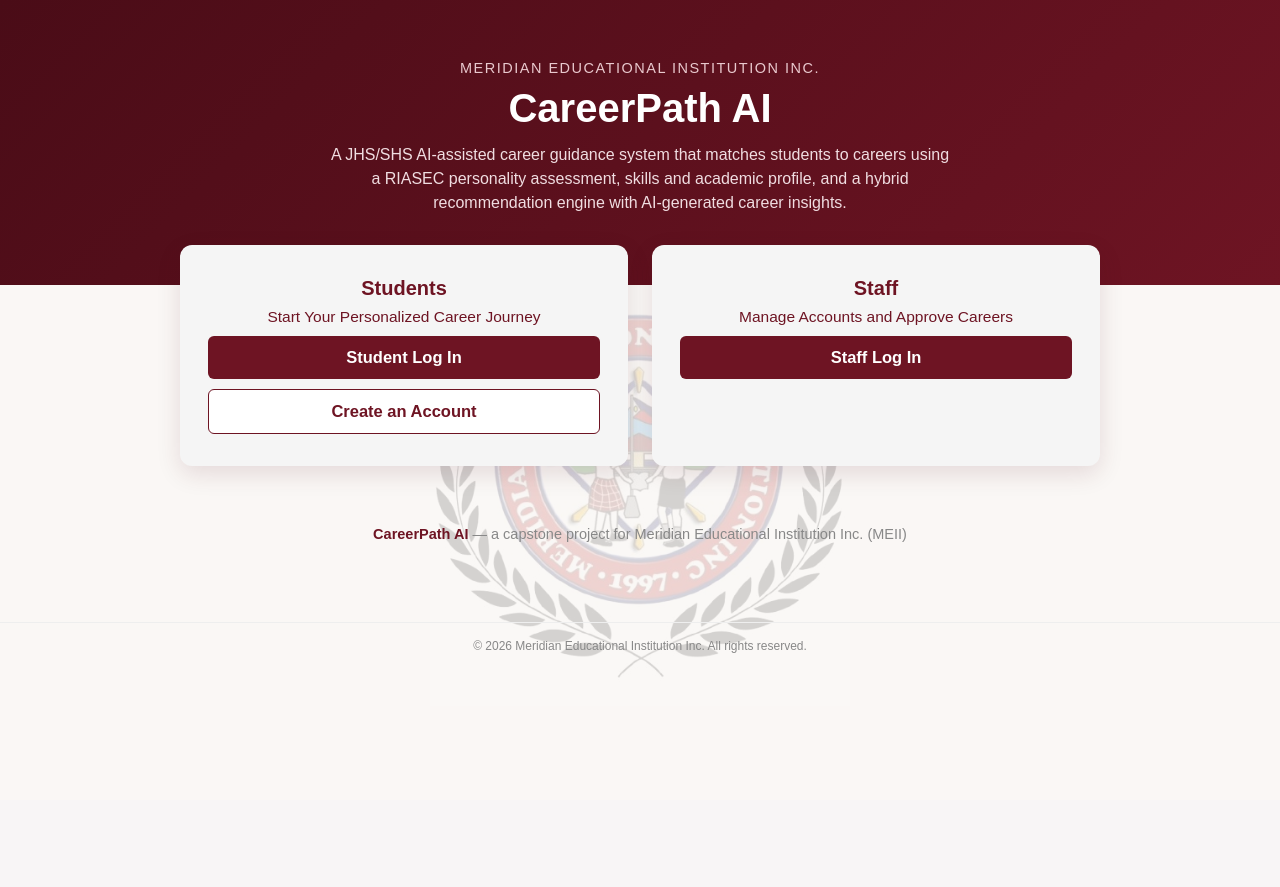
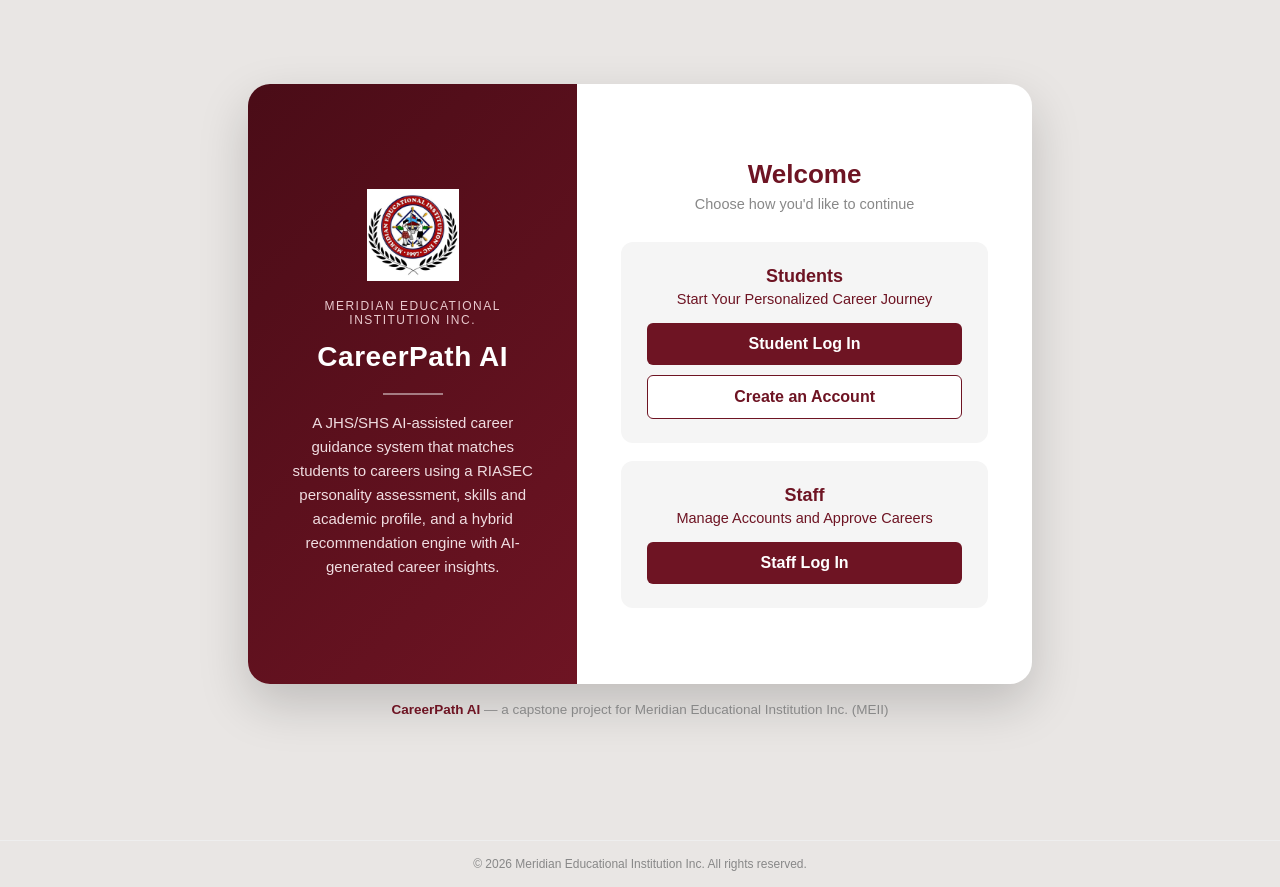
Before and after one commit to Flores0809/careerpath_ai, a PHP site: page /crawl/ in a window 1280 px wide. Before the commit the page ends 677 px from the top, so only its background shows below. Run offline with PHP 8.4, Linux system fonts and the light colour scheme.

Commit message:
index.php: redesign as split-panel layout (brand panel + Welcome panel)
Adapts the split-screen login-page look the client referenced -- colored
panel with logo/tagline on the left, white content panel on the right --
to index.php's actual job (routing to Student/Staff login/registration)
rather than a literal login form. Kept the site's maroon brand color
instead of the mockup's blue.

```diff
--- a/php/index.php
+++ b/php/index.php
@@ -20,57 +20,69 @@
 <title>CareerPath AI — Meridian Educational Institution Inc.</title>
 <style>
     * { box-sizing: border-box; }
-    body { font-family: Arial, sans-serif; margin: 0; padding: 0; color: #222; background: #faf7f5; }
+    body { font-family: Arial, sans-serif; margin: 0; padding: 0; color: #222; background: #e9e6e4; }
 
-    .page { position: relative; }
-    .page-watermark { position: fixed; top: 62%; left: 50%; transform: translate(-50%, -50%); width: 420px; max-width: 55vw; opacity: 0.15; z-index: -1; pointer-events: none; user-select: none; }
-    .page-content { position: relative; z-index: 1; }
+    .page { position: relative; min-height: 100vh; display: flex; align-items: center; justify-content: center; padding: 40px 20px; }
 
-    .hero { background: #4a0c17; background: linear-gradient(135deg, #4a0c17 0%, #6e1423 100%); color: #fff; padding: 60px 20px 70px; text-align: center; }
-    .hero .eyebrow { text-transform: uppercase; letter-spacing: 1.5px; font-size: 14.5px; color: #e9c9ce; margin-bottom: 10px; }
-    .hero h1 { font-size: 40px; margin: 0 0 12px; }
-    .hero p { font-size: 16px; color: #f0dde1; max-width: 620px; margin: 0 auto; line-height: 1.5; }
+    /* Split-panel shell: colored brand panel on the left, page content on
+       the right — same two-pane login-screen layout the client referenced,
+       adapted to this page's actual job (routing to Student/Staff), not a
+       login form of its own. */
+    .auth-shell { width: 100%; max-width: 1080px; min-height: 600px; background: #fff; border-radius: 22px; box-shadow: 0 20px 50px rgba(0,0,0,0.18); overflow: hidden; display: flex; }
+    @media (max-width: 800px) { .auth-shell { flex-direction: column; min-height: 0; } }
 
-    .content { max-width: 960px; margin: -40px auto 60px; padding: 0 20px; }
-    .cards { display: grid; grid-template-columns: 1fr 1fr; gap: 24px; }
-    @media (max-width: 720px) { .cards { grid-template-columns: 1fr; } }
+    .auth-left { flex: 0 0 42%; background: linear-gradient(135deg, #4a0c17 0%, #6e1423 100%); color: #fff; padding: 56px 40px; display: flex; flex-direction: column; align-items: center; justify-content: center; text-align: center; }
+    .auth-logo { width: 92px; height: auto; margin-bottom: 18px; }
+    .auth-left h1 { font-size: 28px; margin: 0 0 4px; letter-spacing: 0.5px; }
+    .auth-left .eyebrow { text-transform: uppercase; letter-spacing: 1.5px; font-size: 12px; color: #e9c9ce; margin: 0 0 14px; }
+    .auth-divider { width: 60px; height: 2px; background: rgba(255,255,255,0.45); border: none; margin: 16px 0; }
+    .auth-tagline { font-size: 15px; color: #f0dde1; line-height: 1.6; max-width: 300px; margin: 0; }
 
-    .card { background: #f5f5f5; border-radius: 12px; box-shadow: 0 8px 24px rgba(74,12,23,0.12); padding: 32px 28px; }
-    .card .icon { font-size: 28px; margin-bottom: 10px; }
-    .card h2 { color: #6e1423; margin: 0 0 8px; font-size: 20px; text-align: center; }
-    .card p.tagline { color: #6e1423; font-size: 15.5px; text-align: center; margin: 0 0 10px; }
-    .card p.desc { color: #555; font-size: 15.5px; line-height: 1.5; margin-bottom: 22px; min-height: 42px; }
+    .auth-right { flex: 1; padding: 56px 44px; display: flex; flex-direction: column; justify-content: center; }
+    .auth-right h2 { color: #6e1423; font-size: 26px; margin: 0 0 6px; text-align: center; }
+    .auth-right .welcome-sub { text-align: center; color: #888; font-size: 14.5px; margin: 0 0 30px; }
 
-    .welcome-box { background: #faf0f1; border-radius: 8px; padding: 14px 16px; margin-bottom: 18px; font-size: 15.5px; }
-    .welcome-box .role-badge { display: inline-block; background: rgba(110,20,35,0.12); color: #6e1423; padding: 2px 8px; border-radius: 10px; font-size: 12.5px; text-transform: uppercase; margin-left: 6px; }
+    .cards { display: flex; flex-direction: column; gap: 18px; }
+
+    .card { background: #f5f5f5; border-radius: 12px; padding: 24px 26px; }
+    .card h3 { color: #6e1423; margin: 0 0 4px; font-size: 18px; text-align: center; }
+    .card p.tagline { color: #6e1423; font-size: 14.5px; text-align: center; margin: 0 0 16px; }
+
+    .welcome-box { background: #faf0f1; border-radius: 8px; padding: 14px 16px; margin-bottom: 18px; font-size: 15px; }
+    .welcome-box .role-badge { display: inline-block; background: rgba(110,20,35,0.12); color: #6e1423; padding: 2px 8px; border-radius: 10px; font-size: 12px; text-transform: uppercase; margin-left: 6px; }
 
     .btn-row { display: flex; flex-direction: column; gap: 10px; }
-    .btn { display: block; text-align: center; text-decoration: none; padding: 12px 18px; border-radius: 6px; font-size: 16.5px; font-weight: bold; }
+    .btn { display: block; text-align: center; text-decoration: none; padding: 12px 18px; border-radius: 6px; font-size: 16px; font-weight: bold; }
     .btn-primary { background: #6e1423; color: #fff; }
-    .btn-primary:hover { background: #4a0c17; transform: translateY(-1px); box-shadow: 0 4px 10px rgba(0,0,0,0.15); }
+    .btn-primary:hover { background: #4a0c17; }
     .btn-outline { background: #fff; color: #6e1423; border: 1px solid #6e1423; }
     .btn-outline:hover { background: #faf0f1; }
-    .btn-text { text-align: center; font-size: 14.5px; color: #888; text-decoration: none; margin-top: 4px; }
+    .btn-text { text-align: center; font-size: 14px; color: #888; text-decoration: none; margin-top: 4px; }
     .btn-text:hover { color: #611a15; }
 
-    footer { text-align: center; color: #888; font-size: 14.5px; padding: 0 20px 40px; }
-    footer strong { color: #6e1423; }
+    footer.page-footer { text-align: center; color: #888; font-size: 13.5px; margin-top: 18px; }
+    footer.page-footer strong { color: #6e1423; }
 </style>
 </head>
 <body>
     <div class="page">
-        <img src="assets/img/logo.png" alt="" class="page-watermark">
-        <div class="page-content">
-        <div class="hero">
+        <div>
+        <div class="auth-shell">
+            <div class="auth-left">
+                <img src="assets/img/logo.png" alt="" class="auth-logo">
                 <div class="eyebrow">Meridian Educational Institution Inc.</div>
                 <h1>CareerPath AI</h1>
-            <p>A JHS/SHS AI-assisted career guidance system that matches students to careers using a RIASEC personality assessment, skills and academic profile, and a hybrid recommendation engine with AI-generated career insights.</p>
+                <hr class="auth-divider">
+                <p class="auth-tagline">A JHS/SHS AI-assisted career guidance system that matches students to careers using a RIASEC personality assessment, skills and academic profile, and a hybrid recommendation engine with AI-generated career insights.</p>
             </div>
 
-        <div class="content">
+            <div class="auth-right">
+                <h2>Welcome</h2>
+                <p class="welcome-sub">Choose how you'd like to continue</p>
+
                 <div class="cards">
                 <div class="card">
-                <h2>Students</h2>
+                    <h3>Students</h3>
                     <p class="tagline">Start Your Personalized Career Journey</p>
 
                     <?php if ($currentStudent): ?>
@@ -91,7 +103,7 @@
                 </div>
 
                 <div class="card">
-                <h2>Staff</h2>
+                    <h3>Staff</h3>
                     <p class="tagline">Manage Accounts and Approve Careers</p>
 
                     <?php if ($currentStaff): ?>
@@ -112,8 +124,9 @@
                 </div>
                 </div>
             </div>
+        </div>
 
-    <footer>
+        <footer class="page-footer">
             <strong>CareerPath AI</strong> — a capstone project for Meridian Educational Institution Inc. (MEII)
         </footer>
         </div>
```
Lines whose indentation alone changed are shown as unchanged.
